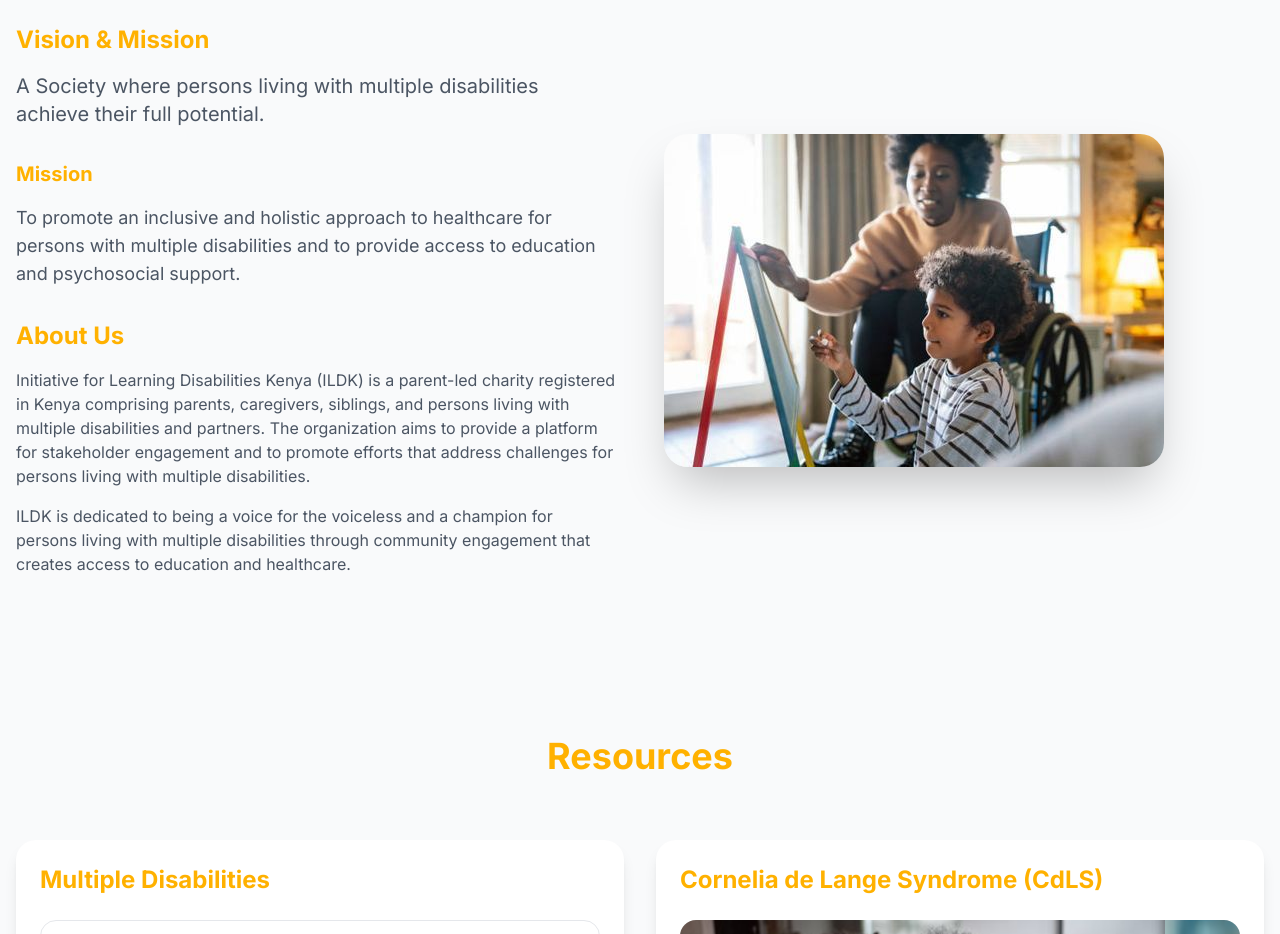
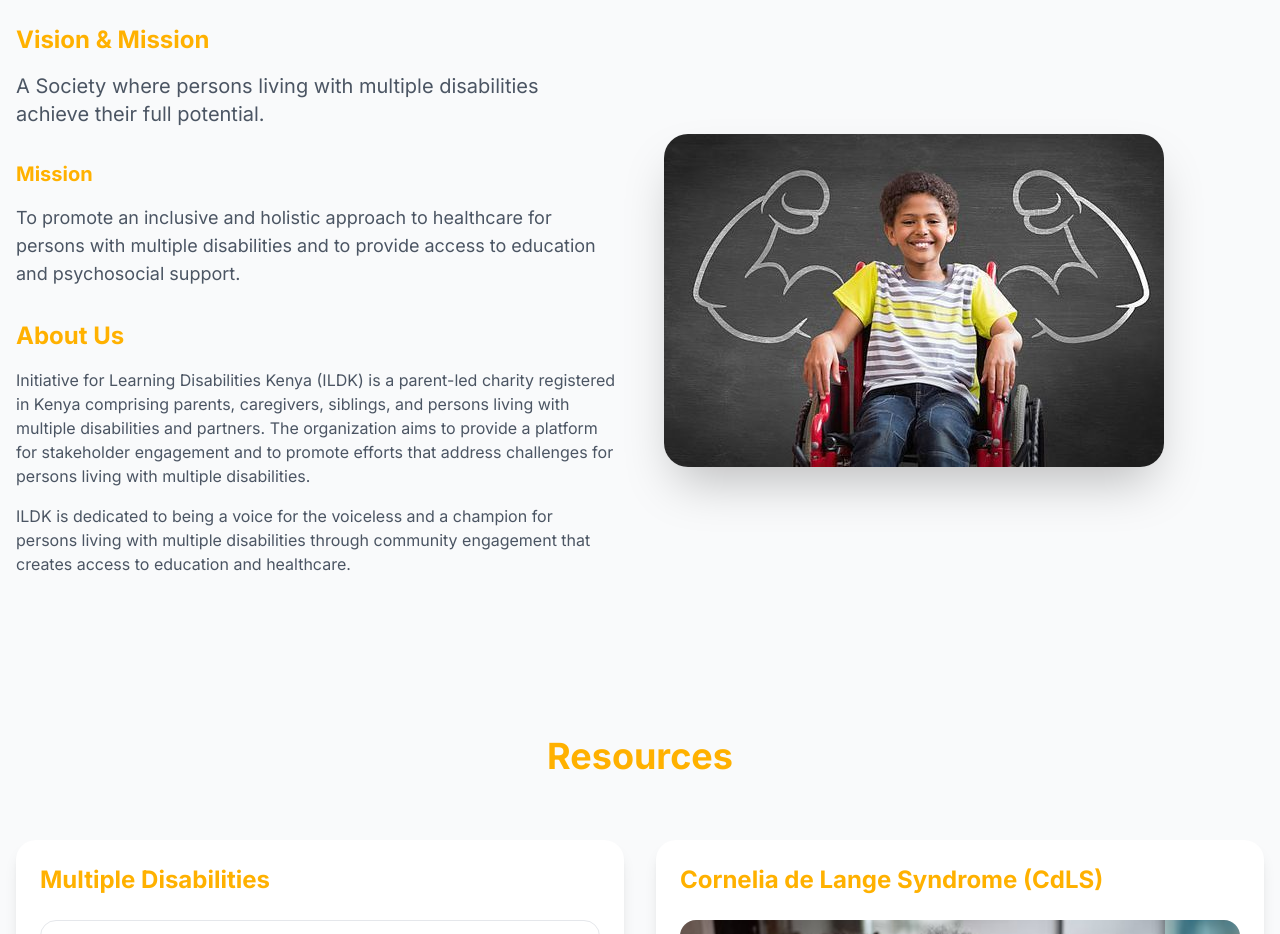
Before and after one commit to Iani001/idlk, a plain HTML site: page index.html in a window 1280 px wide. Shown: the part 960-1894 px from the top of the page. Drawn offline with nearby package versions, Linux system fonts and the light colour scheme.

Commit message:
photos commit

```diff
--- a/index.html
+++ b/index.html
@@ -146,7 +146,7 @@ Support Us
 </div>
 </div>
 <div class="relative">
-<img src="./photos/004.jpg" class="rounded-2xl shadow-2xl" alt="Team collaboration">
+<img src="./photos/002.jpg" class="rounded-2xl shadow-2xl" alt="Team collaboration">
 </div>
 </div>
 </div>
```
